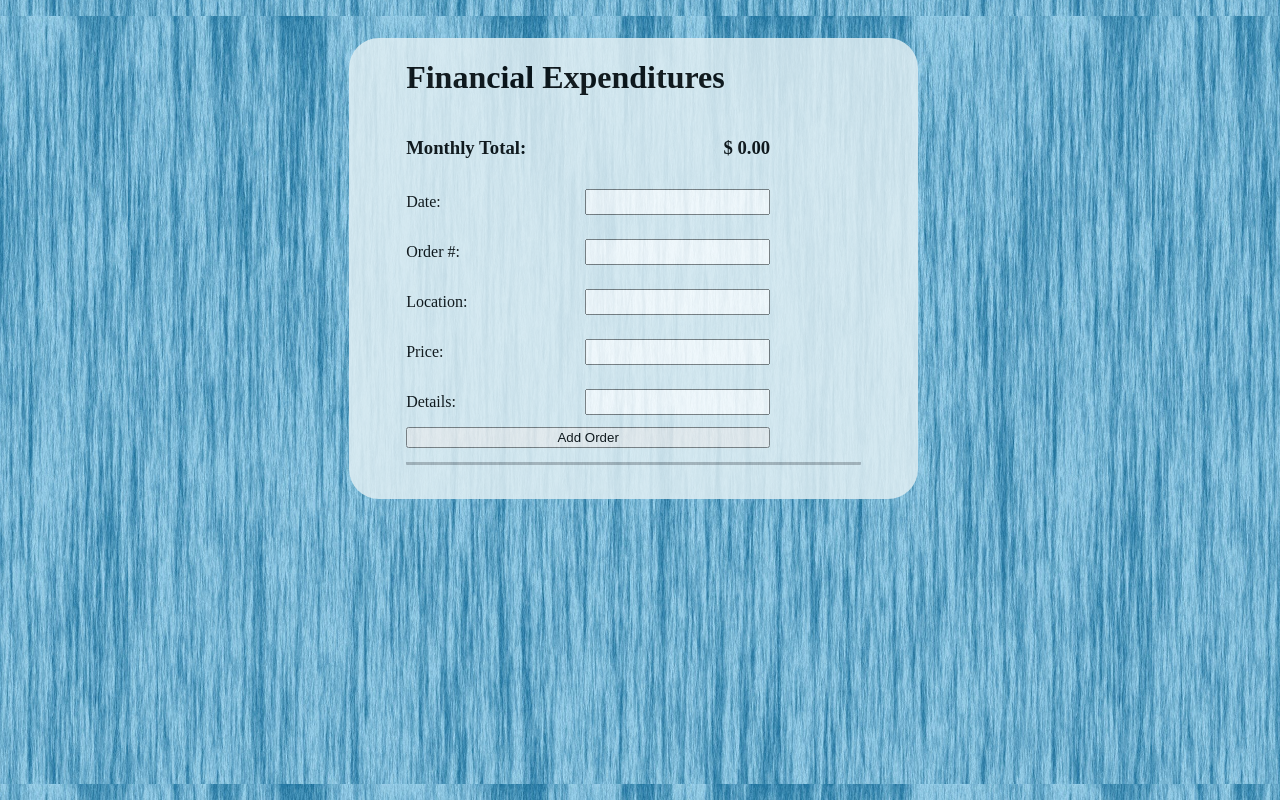
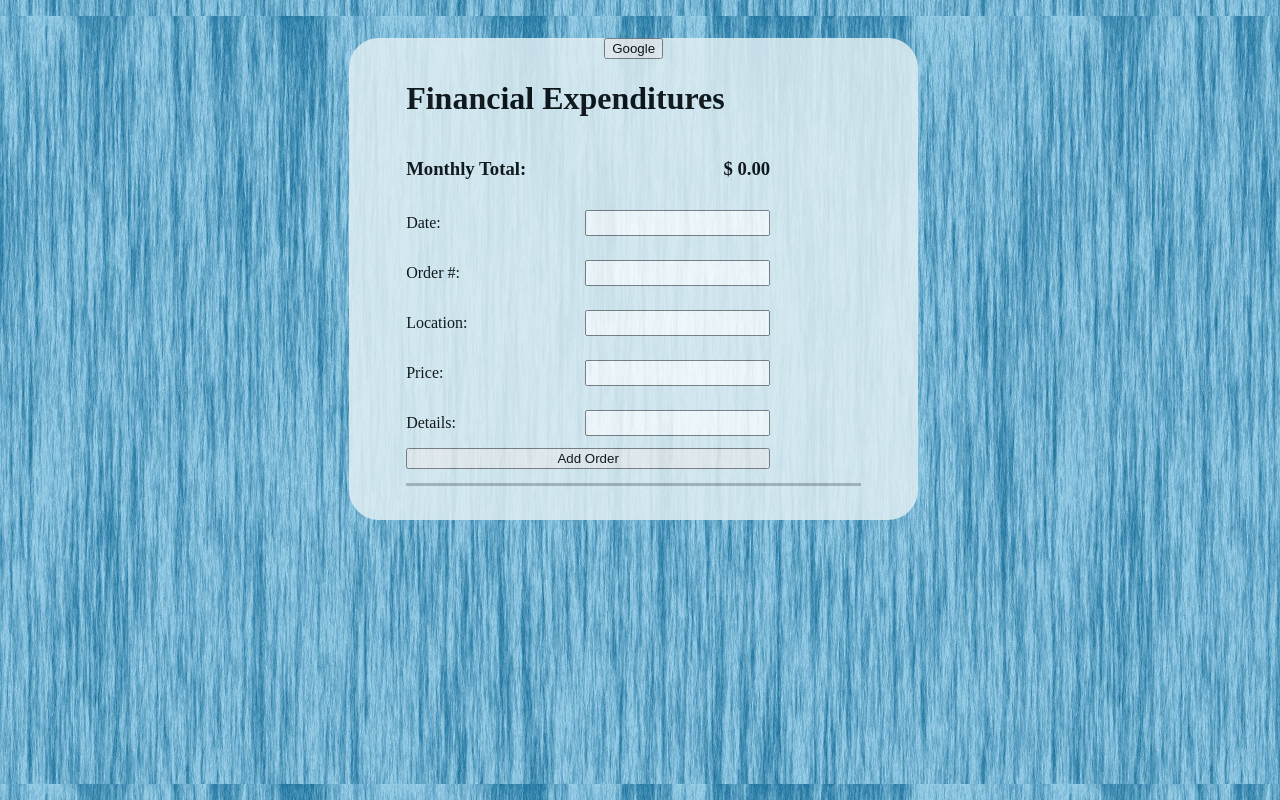
Before and after one commit to ychiu5896/OrderTracking, a React app: page / in a window 1280 px wide. Built offline with nearby package versions, Linux system fonts and the light colour scheme; no server answers.

Commit message:
added google image

```diff
--- a/src/components/TotalDisplay.jsx
+++ b/src/components/TotalDisplay.jsx
@@ -128,6 +128,7 @@ class TotalDisplay extends Component{
   render(){
     return(
       <div className='outside_container'>
+        <button className='google-icon' >Google</button>
         <SummaryDisplay count={this.state.count} order={this.state.order} onClick={this.onClick} submitData={this.submitData} handleChange={this.handleChange}/>
         <OrderItem totalCount = {this.state} order={this.state.order} deleteData={this.deleteData}/>
       </div>
```
Also changed, not shown: src/assets/GoogleImage.png (added).
